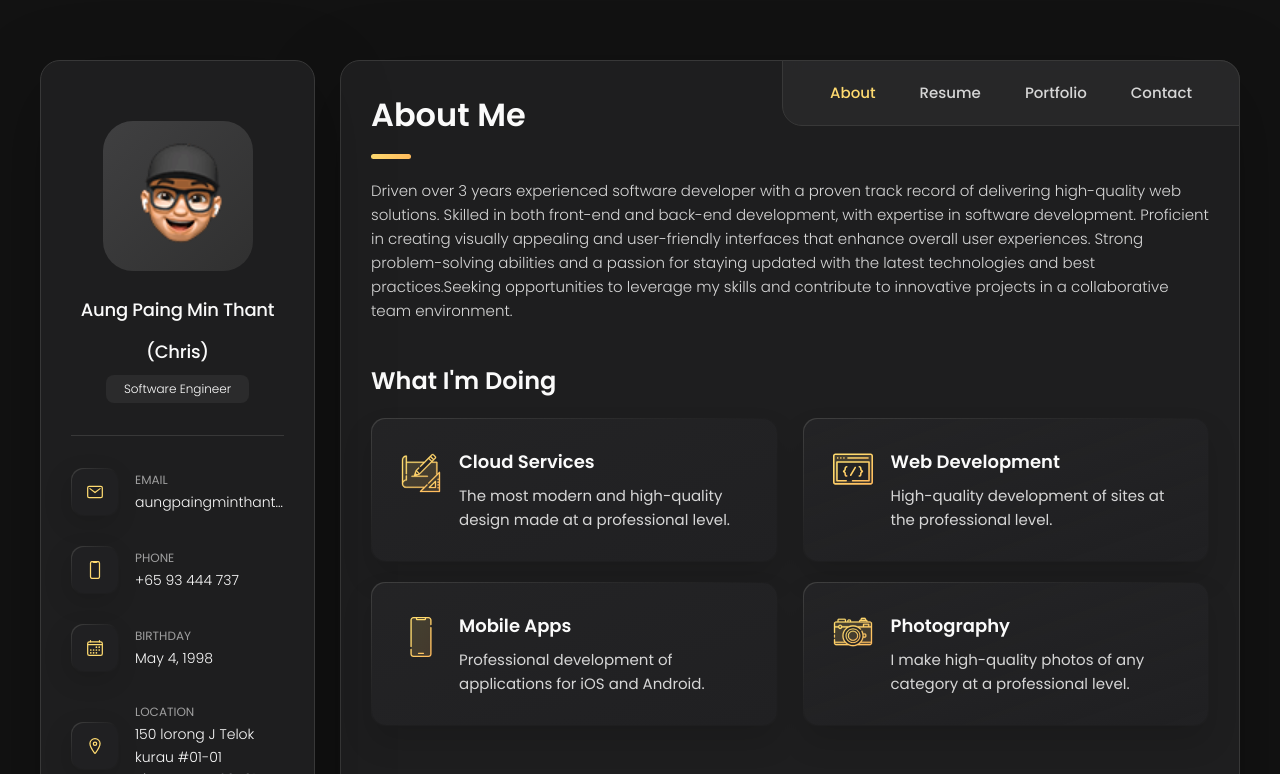
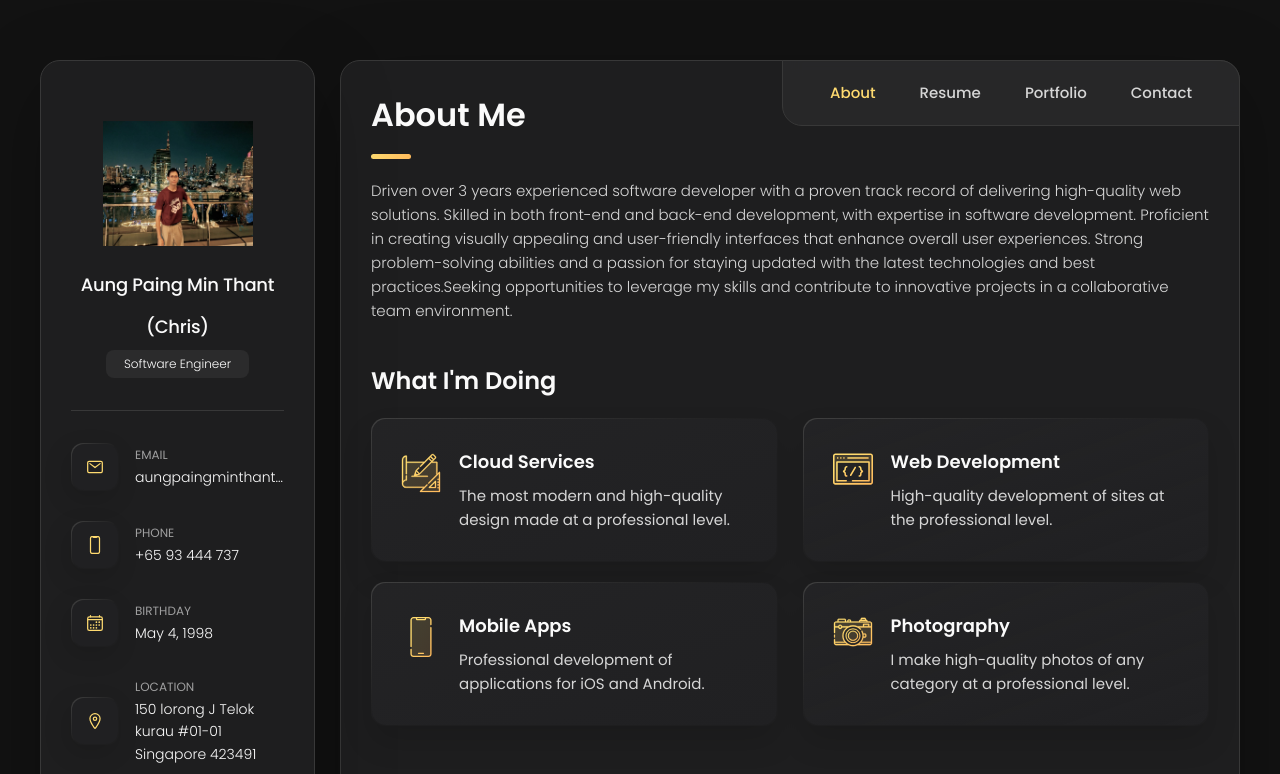
Before and after one commit to Chrisaung98/chrisaung-dev, a plain HTML site: page index.html in a window 1280 px wide. Shown: the top 774 px of the page. Drawn offline with nearby package versions, Linux system fonts and the light colour scheme.

Commit message:
Update index.html

```diff
--- a/index.html
+++ b/index.html
@@ -42,7 +42,7 @@
       <div class="sidebar-info">
 
         <figure class="avatar-box">
-          <img src="./assets/images/avatar-1.png" alt="Chris" width="80">
+          <img src="./assets/images/Chris.jpg" alt="Chris" width="80">
         </figure>
 
         <div class="info-content">
```
